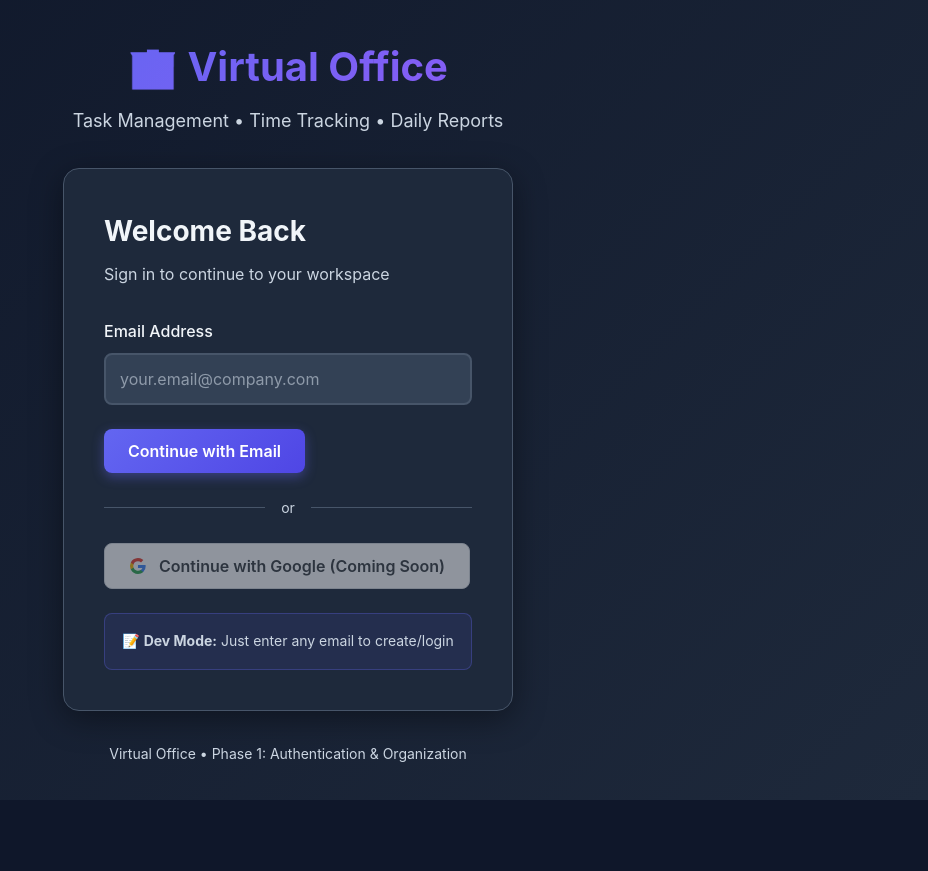
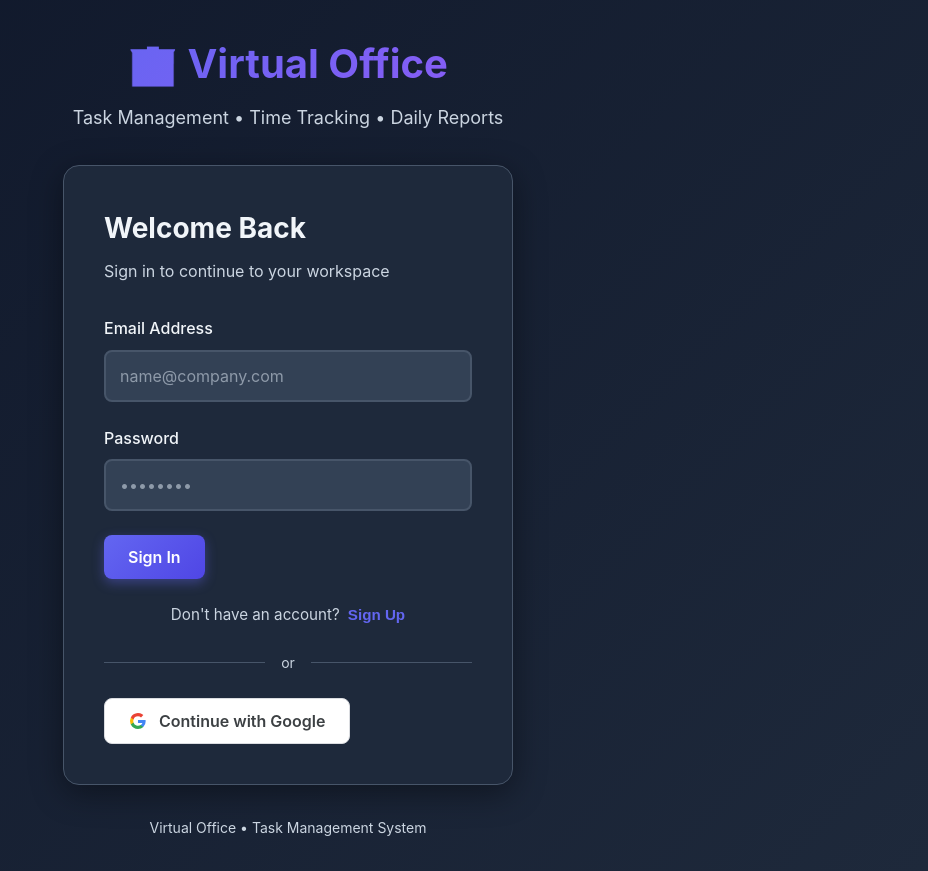
Before and after one commit to MahdiChalhoub/TASK, a React (Vite) app in the folder client/: page /login in a window 1280 px wide. Shown: the whole page, without its empty margins (352-1280 px from the left). Before the commit the page ends 800 px from the top, so only its background shows below. Built offline with nearby package versions, Linux system fonts and the light colour scheme; no server answers.

Commit message:
Feat: Update Login UI with Signup and Real Auth Integration

```diff
--- a/client/src/pages/Login.css
+++ b/client/src/pages/Login.css
@@ -50,8 +50,30 @@
     margin-bottom: 2rem;
 }
 
-.dev-login-form {
+.auth-form {
     margin-bottom: 1.5rem;
+}
+
+.auth-toggle-container {
+    text-align: center;
+    margin-bottom: 1rem;
+    font-size: 0.95rem;
+    color: var(--text-secondary);
+}
+
+.auth-toggle-btn {
+    background: none;
+    border: none;
+    color: var(--primary);
+    font-weight: 600;
+    cursor: pointer;
+    margin-left: 0.5rem;
+    font-size: 0.95rem;
+    padding: 0;
+}
+
+.auth-toggle-btn:hover {
+    text-decoration: underline;
 }
 
 .login-divider {
--- a/client/src/pages/Login.jsx
+++ b/client/src/pages/Login.jsx
@@ -1,26 +1,48 @@
 import { useState } from 'react';
 import { useAuth } from '../contexts/AuthContext';
+import { authAPI } from '../services/api';
 import './Login.css';
 
 export default function Login() {
+    const [isSignup, setIsSignup] = useState(false);
     const [email, setEmail] = useState('');
+    const [password, setPassword] = useState('');
+    const [name, setName] = useState('');
     const [loading, setLoading] = useState(false);
     const [error, setError] = useState('');
-    const { devLogin } = useAuth();
 
-    const handleDevLogin = async (e) => {
+    // Destructure login/signup from context
+    const { login, signup } = useAuth();
+
+    const handleSubmit = async (e) => {
         e.preventDefault();
         setLoading(true);
         setError('');
 
         try {
-            await devLogin(email);
+            if (isSignup) {
+                await signup(name, email, password);
+            } else {
+                await login(email, password);
+            }
+            // App.jsx will handle redirect based on user state
         } catch (err) {
-            console.error('Login error:', err);
-            setError(err.response?.data?.error || err.message || 'Login failed. Please try again.');
+            console.error('Auth error:', err);
+            setError(err.response?.data?.error || err.message || 'Authentication failed');
         } finally {
             setLoading(false);
         }
+    };
+
+    const handleGoogleLogin = () => {
+        // Redirects to backend Google Auth Flow
+        authAPI.googleLogin();
+    };
+
+    const toggleMode = () => {
+        setIsSignup(!isSignup);
+        setError('');
+        setPassword('');
     };
 
     return (
@@ -32,11 +54,29 @@ export default function Login() {
                 </div>
 
                 <div className="login-card">
-                    <h2>Welcome Back</h2>
-                    <p className="login-subtitle">Sign in to continue to your workspace</p>
+                    <h2>{isSignup ? 'Create Account' : 'Welcome Back'}</h2>
+                    <p className="login-subtitle">
+                        {isSignup
+                            ? 'Get started with your free workspace'
+                            : 'Sign in to continue to your workspace'}
+                    </p>
 
-                    {/* Development Login */}
-                    <form onSubmit={handleDevLogin} className="dev-login-form">
+                    <form onSubmit={handleSubmit} className="auth-form">
+                        {isSignup && (
+                            <div className="form-group">
+                                <label htmlFor="name">Full Name</label>
+                                <input
+                                    type="text"
+                                    id="name"
+                                    value={name}
+                                    onChange={(e) => setName(e.target.value)}
+                                    placeholder="Jane Doe"
+                                    required={isSignup}
+                                    disabled={loading}
+                                />
+                            </div>
+                        )}
+
                         <div className="form-group">
                             <label htmlFor="email">Email Address</label>
                             <input
@@ -44,8 +84,22 @@ export default function Login() {
                                 id="email"
                                 value={email}
                                 onChange={(e) => setEmail(e.target.value)}
-                                placeholder="your.email@company.com"
+                                placeholder="name@company.com"
                                 required
+                                disabled={loading}
+                            />
+                        </div>
+
+                        <div className="form-group">
+                            <label htmlFor="password">Password</label>
+                            <input
+                                type="password"
+                                id="password"
+                                value={password}
+                                onChange={(e) => setPassword(e.target.value)}
+                                placeholder="••••••••"
+                                required
+                                minLength={6}
                                 disabled={loading}
                             />
                         </div>
@@ -53,32 +107,48 @@ export default function Login() {
                         {error && <div className="error-message">{error}</div>}
 
                         <button type="submit" className="btn btn-primary" disabled={loading}>
-                            {loading ? 'Signing in...' : 'Continue with Email'}
+                            {loading
+                                ? (isSignup ? 'Creating Account...' : 'Signing in...')
+                                : (isSignup ? 'Sign Up' : 'Sign In')}
                         </button>
                     </form>
+
+                    <div className="auth-toggle-container">
+                        <p>
+                            {isSignup ? 'Already have an account?' : "Don't have an account?"}
+                            <button
+                                type="button"
+                                onClick={toggleMode}
+                                className="auth-toggle-btn"
+                                disabled={loading}
+                            >
+                                {isSignup ? 'Sign In' : 'Sign Up'}
+                            </button>
+                        </p>
+                    </div>
 
                     <div className="login-divider">
                         <span>or</span>
                     </div>
 
-                    {/* Google OAuth - Coming soon */}
-                    <button className="btn btn-google" disabled>
+                    <button
+                        type="button"
+                        className="btn btn-google"
+                        onClick={handleGoogleLogin}
+                        disabled={loading}
+                    >
                         <svg width="18" height="18" viewBox="0 0 18 18">
                             <path fill="#4285F4" d="M16.51 8H8.98v3h4.3c-.18 1-.74 1.48-1.6 2.04v2.01h2.6a7.8 7.8 0 0 0 2.38-5.88c0-.57-.05-.66-.15-1.18z" />
                             <path fill="#34A853" d="M8.98 17c2.16 0 3.97-.72 5.3-1.94l-2.6-2a4.8 4.8 0 0 1-7.18-2.54H1.83v2.07A8 8 0 0 0 8.98 17z" />
                             <path fill="#FBBC05" d="M4.5 10.52a4.8 4.8 0 0 1 0-3.04V5.41H1.83a8 8 0 0 0 0 7.18z" />
                             <path fill="#EA4335" d="M8.98 4.18c1.17 0 2.23.4 3.06 1.2l2.3-2.3A8 8 0 0 0 1.83 5.4L4.5 7.49a4.77 4.77 0 0 1 4.48-3.3z" />
                         </svg>
-                        Continue with Google (Coming Soon)
+                        Continue with Google
                     </button>
-
-                    <p className="login-note">
-                        📝 <strong>Dev Mode:</strong> Just enter any email to create/login
-                    </p>
                 </div>
 
                 <div className="login-footer">
-                    <p>Virtual Office • Phase 1: Authentication & Organization</p>
+                    <p>Virtual Office • Task Management System</p>
                 </div>
             </div>
         </div>
```
